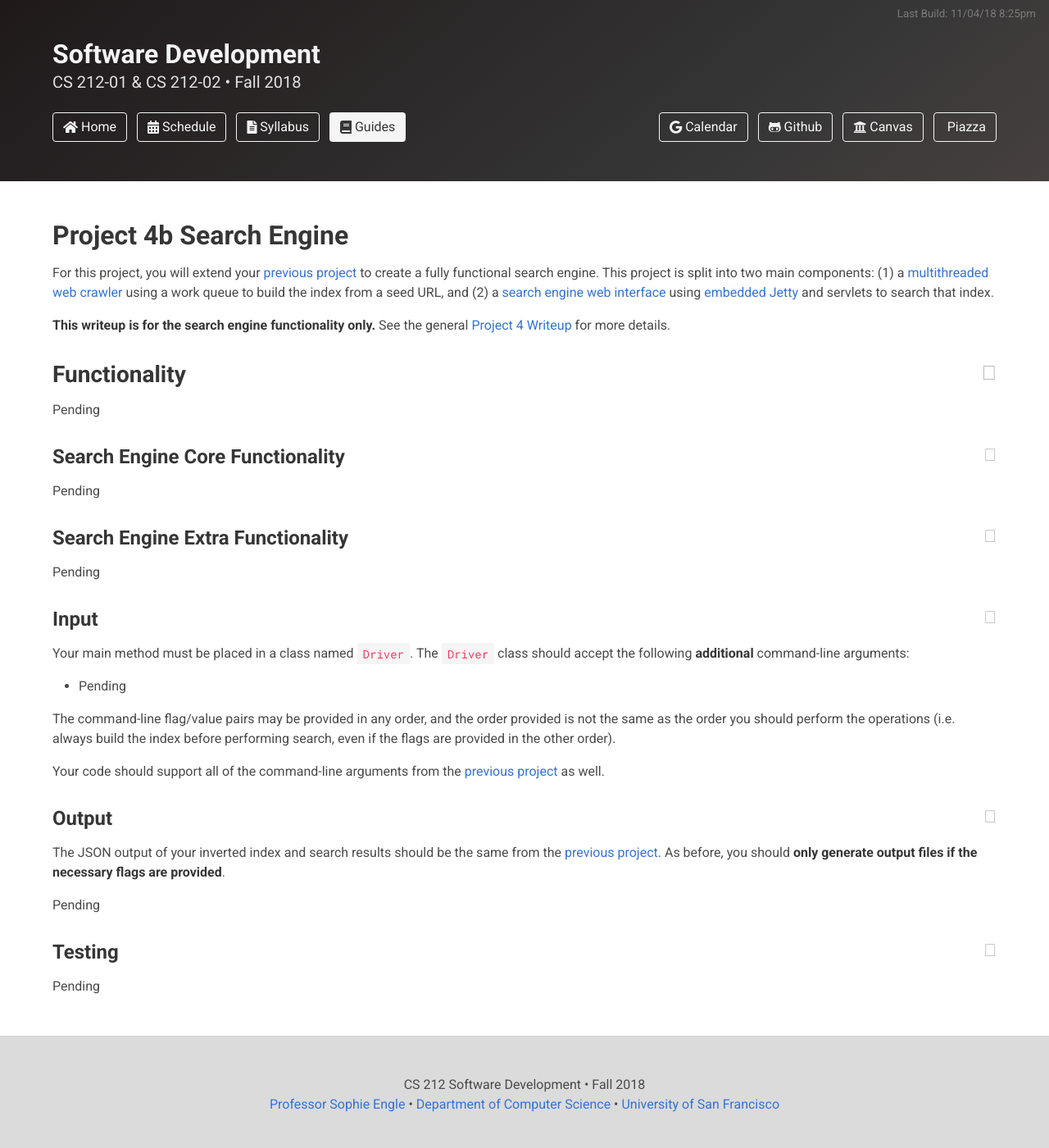
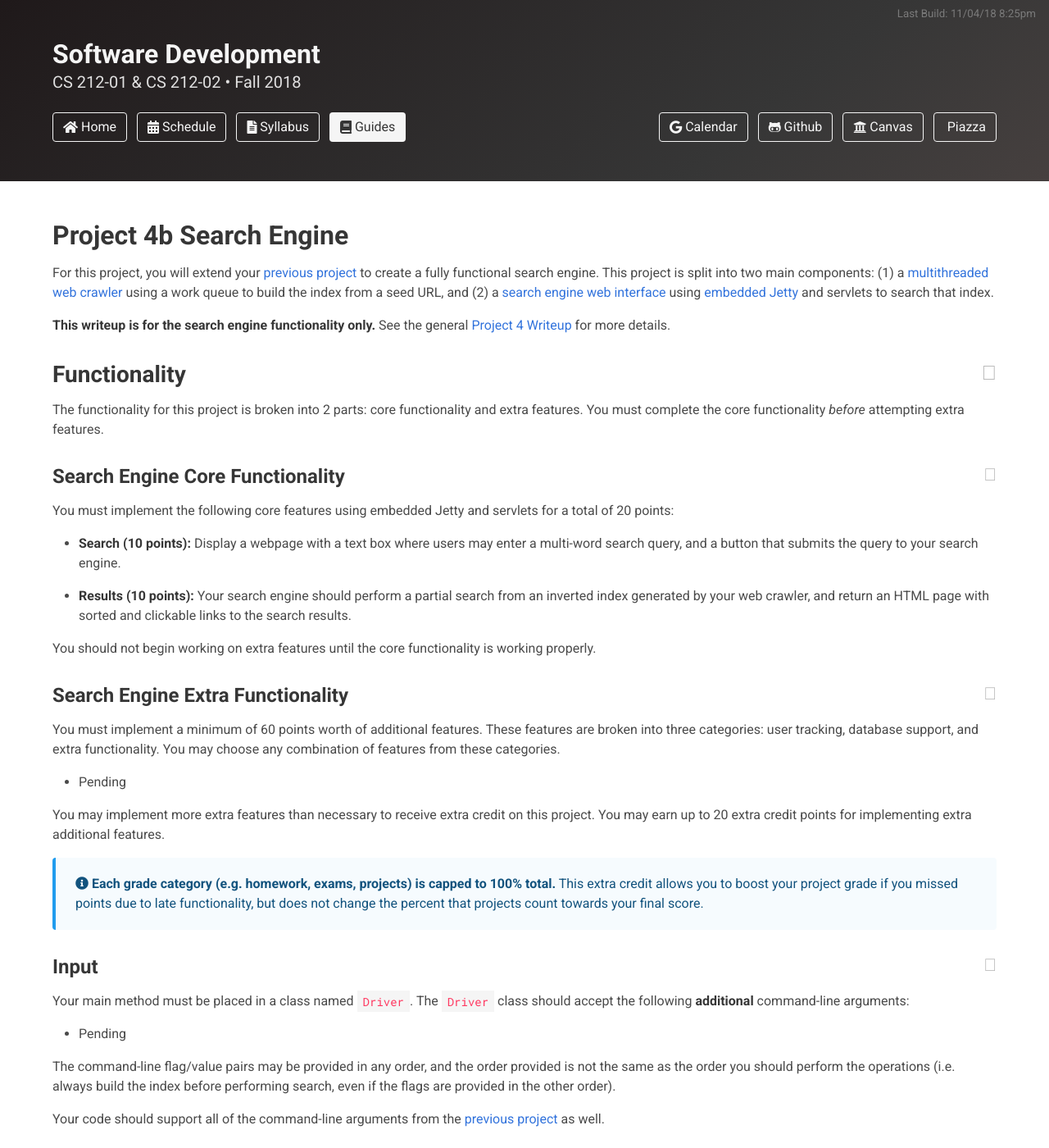
Before and after one commit to usf-cs212-fall2018/usf-cs212-fall2018.github.io, a Jekyll site: the page built from _posts/2018-11-04-project-4b-search-engine.md, in a window 1280 px wide and 1400 px high. Shown: the whole window at 82% size. Built offline with Jekyll 4.4.1, drawn with Linux system fonts in a browser that asks for light colours; nearby versions of some CDN libraries.

Commit message:
Added core features, extra credit info.

```diff
--- a/_posts/2018-11-04-project-4b-search-engine.md
+++ b/_posts/2018-11-04-project-4b-search-engine.md
@@ -12,15 +12,29 @@ For this project, you will extend your [previous project]({% post_url 2018-10-08
 
 {% include section.html level="h2" name="Functionality" %}
 
-Pending
+The functionality for this project is broken into 2 parts: core functionality and extra features. You must complete the core functionality _before_ attempting extra features.
 
 {% include section.html level="h3" name="Search Engine Core Functionality" %}
 
-Pending
+You must implement the following core features using embedded Jetty and servlets for a total of 20 points:
+
+  - **Search (10 points):** Display a webpage with a text box where users may enter a multi-word search query, and a button that submits the query to your search engine.
+
+  - **Results (10 points):** Your search engine should perform a partial search from an inverted index generated by your web crawler, and return an HTML page with sorted and clickable links to the search results.
+
+You should not begin working on extra features until the core functionality is working properly.
 
 {% include section.html level="h3" name="Search Engine Extra Functionality" %}
 
-Pending
+You must implement a minimum of 60 points worth of additional features. These features are broken into three categories: user tracking, database support, and extra functionality. You may choose any combination of features from these categories.
+
+- Pending
+
+You may implement more extra features than necessary to receive extra credit on this project. You may earn up to 20 extra credit points for implementing extra additional features.
+
+<article class="message is-info">
+  <div class="message-body"><i class="fas fa-info-circle"></i>&nbsp;<strong>Each grade category (e.g. homework, exams, projects) is capped to 100% total.</strong> This extra credit allows you to boost your project grade if you missed points due to late functionality, but does not change the percent that projects count towards your final score.</div>
+</article>
 
 {% include section.html level="h3" name="Input" %}
 
```
